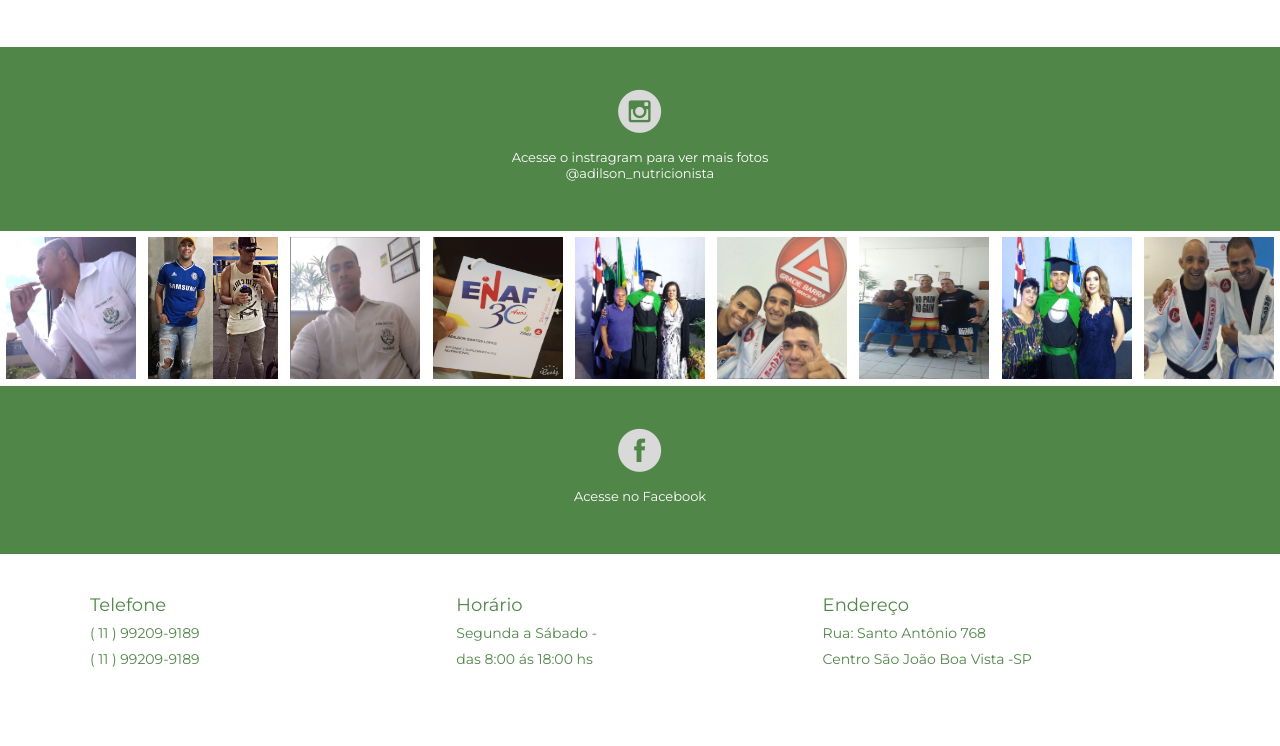
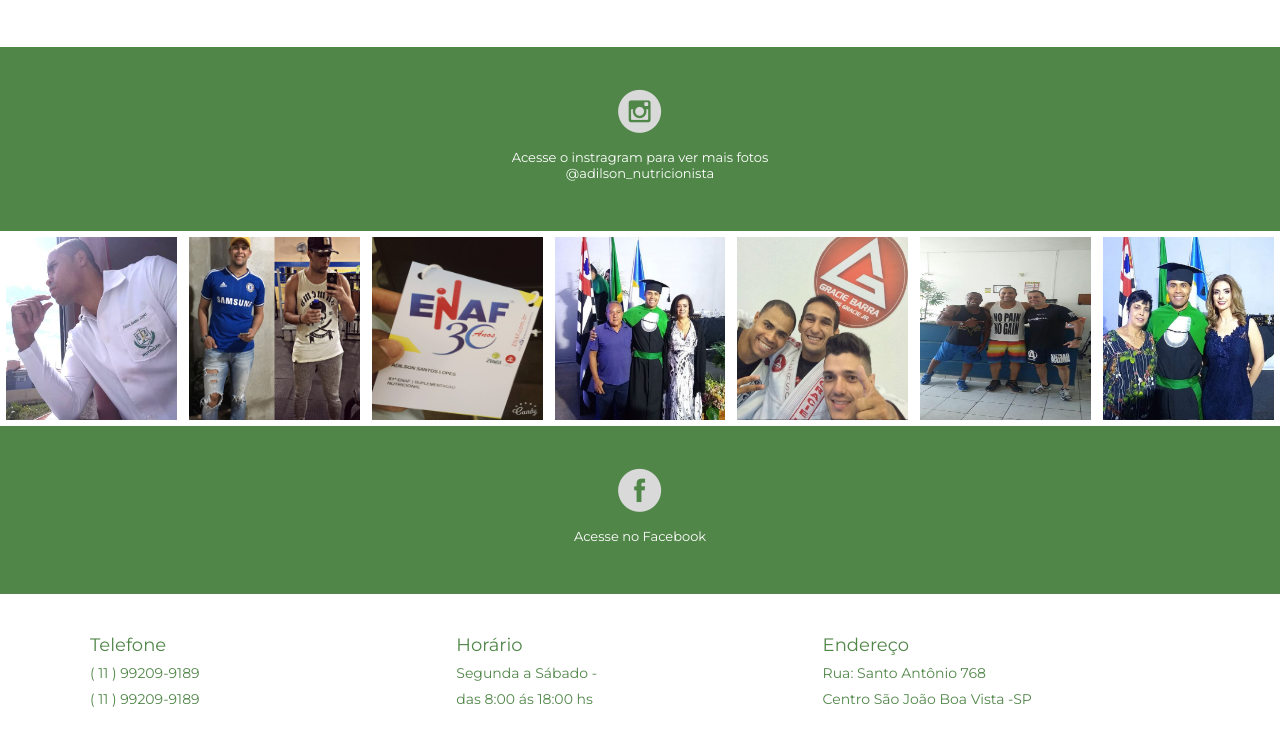
Before and after one commit to Leticiafrnc/LandingPage-Nutricionista, a plain HTML site: page index.html in a window 1280 px wide. Shown: the part 1632-2378 px from the top of the page. Before the commit the page ends 2340 px from the top, so only its background shows below. Drawn offline with Linux system fonts and the light colour scheme.

Commit message:
Alteração index e css imagens contato

```diff
--- a/css/style.css
+++ b/css/style.css
@@ -307,8 +307,8 @@ section.depoimentos .depoimento-sozinho{
 }
 .img-mosaico-social{
 	float: left;
-	width: calc(100% / 9);
-	padding-top: calc(100% / 9);
+	width: calc(100% / 7);
+	padding-top: calc(100% / 7);
 	background-size: 100% 100%;
 	background-repeat: no-repeat;
 	border: 6px solid white;
--- a/index.html
+++ b/index.html
@@ -172,13 +172,11 @@
 	<div class="mosaico-social">
 		<div class="img-mosaico-social" style="background-image: url(imagens/foto.jpg);"></div><!--img-mosaico-social-->
 		<div class="img-mosaico-social" style="background-image: url(imagens/img2.jpg);"></div><!--img-mosaico-social-->
-		<div class="img-mosaico-social" style="background-image: url(imagens/img3.jpg);"></div><!--img-mosaico-social-->
 		<div class="img-mosaico-social" style="background-image: url(imagens/img4.jpg);"></div><!--img-mosaico-social-->
 		<div class="img-mosaico-social" style="background-image: url(imagens/img5.jpg);"></div><!--img-mosaico-social-->
 		<div class="img-mosaico-social" style="background-image: url(imagens/img6.jpg);"></div><!--img-mosaico-social-->
 		<div class="img-mosaico-social" style="background-image: url(imagens/img7.jpg);"></div><!--img-mosaico-social-->
 		<div class="img-mosaico-social" style="background-image: url(imagens/img8.jpg);"></div><!--img-mosaico-social-->
-		<div class="img-mosaico-social" style="background-image: url(imagens/img9.jpg);"></div><!--img-mosaico-social-->
 	</div><!--mosaico-social-->
 
 	<div class="facebook">
```
